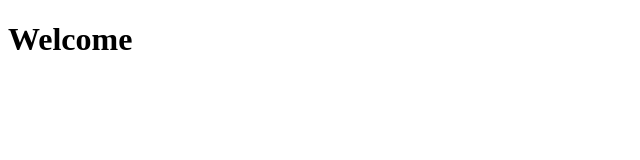
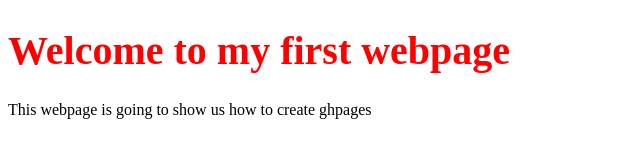
Before and after one commit to Adelice/First-Project, a plain HTML site: page index.html in a window 1280 px wide. Shown: the whole page, without its empty margins (0-640 px from the left). Drawn offline with Linux system fonts and the light colour scheme.

Commit message:
save the changes

```diff
--- /dev/null
+++ b/index.css
@@ -0,0 +1,4 @@
+h1{
+    font-size:40px;
+    color:red;
+}
--- a/index.html
+++ b/index.html
@@ -2,10 +2,12 @@
 <html lang="en">
 <head>
     <meta charset="UTF-8">
-    <meta name="viewport" content="width=<<device-width>>, initial-scale=1.0">
+    <meta name="viewport" content="width=device-width, initial-scale=1.0">
     <title>Document</title>
+    <link href="index.css" rel="stylesheet" type="text/css">
 </head>
 <body>
-    <h1>Welcome</h1>
+    <h1>Welcome to my first webpage</h1>
+    <p>This webpage is going to show us how to create ghpages</p>
 </body>
 </html>
```
